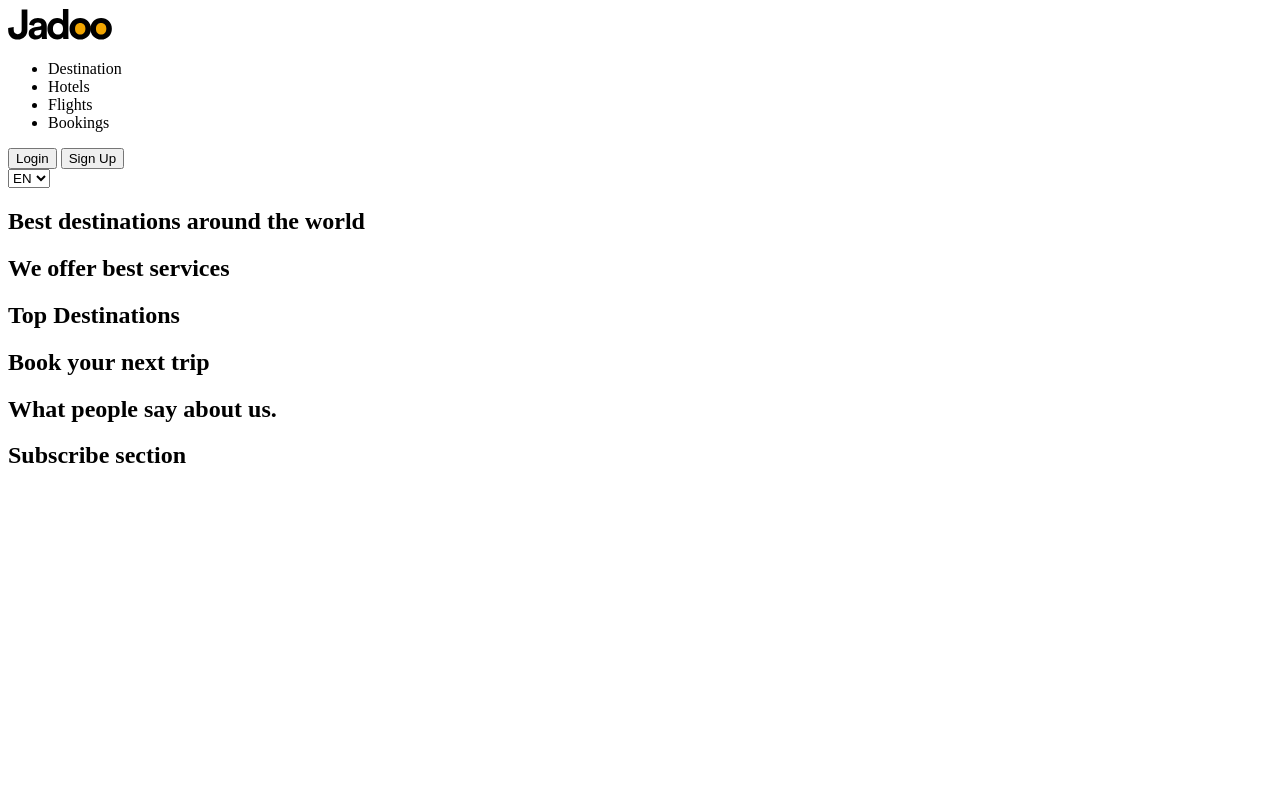
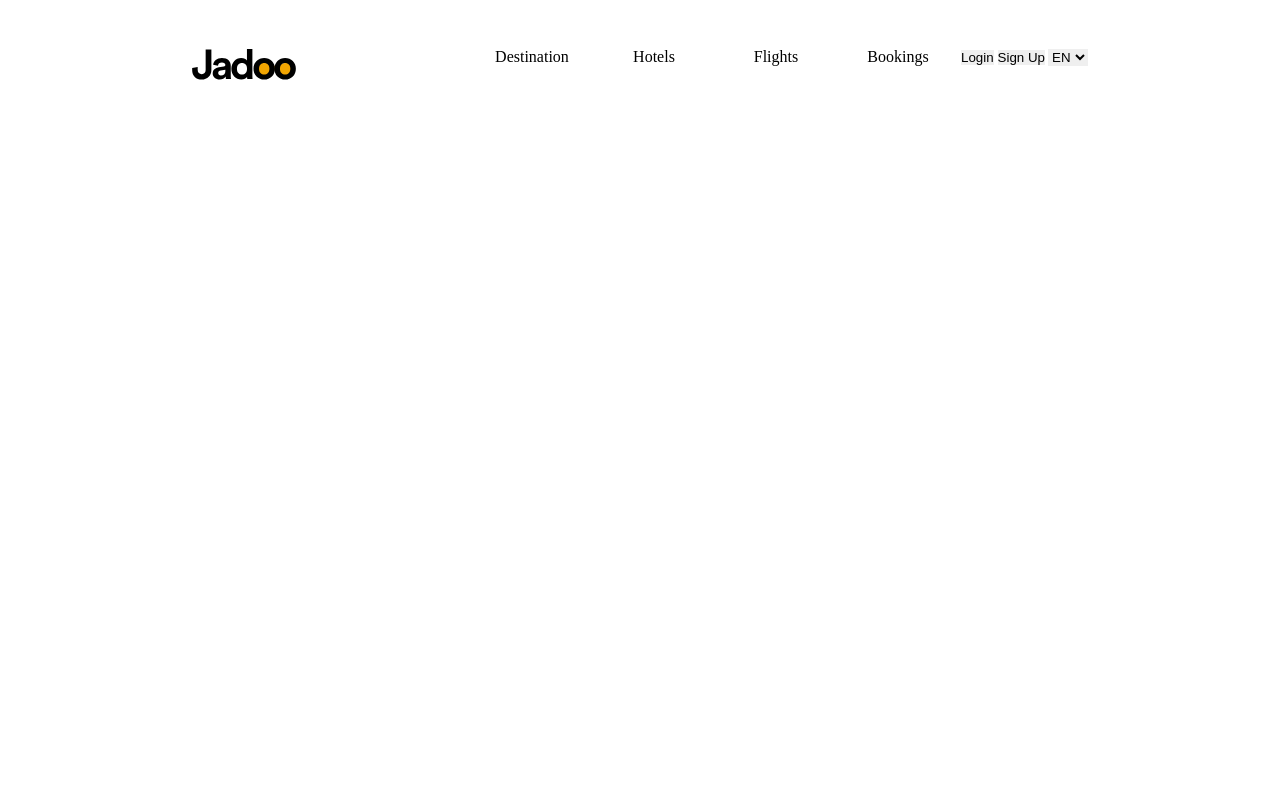
Before and after one commit to O-Julia-O/Travel, a plain HTML site: page index.html in a window 1280 px wide. Shown: the top 800 px of the page. Drawn offline with Linux system fonts and the light colour scheme.

Commit message:
Made header block

```diff
--- /dev/null
+++ b/base.css
@@ -0,0 +1,47 @@
+* {
+	padding: 0px;
+	margin: 0px;
+	border: none;
+}
+
+header, main, footer {
+    margin: 0 auto;
+    width: 70%;
+}
+
+header {
+    display: flex;
+    align-items: left;
+    justify-content: space-between;
+    padding-top: 3rem;
+    height: 810px;
+    width: 70%;
+}
+
+.logo {
+    width: 115px;
+    margin-right: 10rem;
+}
+
+nav {
+    display: flex;
+    align-items: left;
+    justify-content: center;
+}
+
+ul {
+    display: flex;
+}
+
+ul li {
+	display:block;
+	width:120px;
+	float:left;
+    text-align: center;
+	margin-left:2px;
+}
+
+a {
+    color: black;
+    text-decoration: none;
+}
--- a/index.html
+++ b/index.html
@@ -5,18 +5,19 @@
     <meta http-equiv="X-UA-Compatible" content="IE=edge">
     <meta name="viewport" content="width=device-width, initial-scale=1.0">
     <title>Jadoo - Enjoy Travelling</title>
+    <link rel="stylesheet" href="base.css">
 </head>
 <body>
     <header>
-        <div>
+            <div class="logo">
                 <img src="/images/logo.svg" alt="logo">
             </div>
             <nav>
                 <ul>
-                <li>Destination</li>
-                <li>Hotels</li>
-                <li>Flights</li>
-                <li>Bookings</li>
+                    <li><a href="#Destination">Destination</a></li>
+                    <li><a href="#Hotels">Hotels</a></li>
+                    <li><a href="#Flights">Flights</a></li>
+                    <li><a href="#Bookings">Bookings</a></li>
                 </ul>
             </nav>
             <div>
```
Lines whose indentation alone changed are shown as unchanged.
